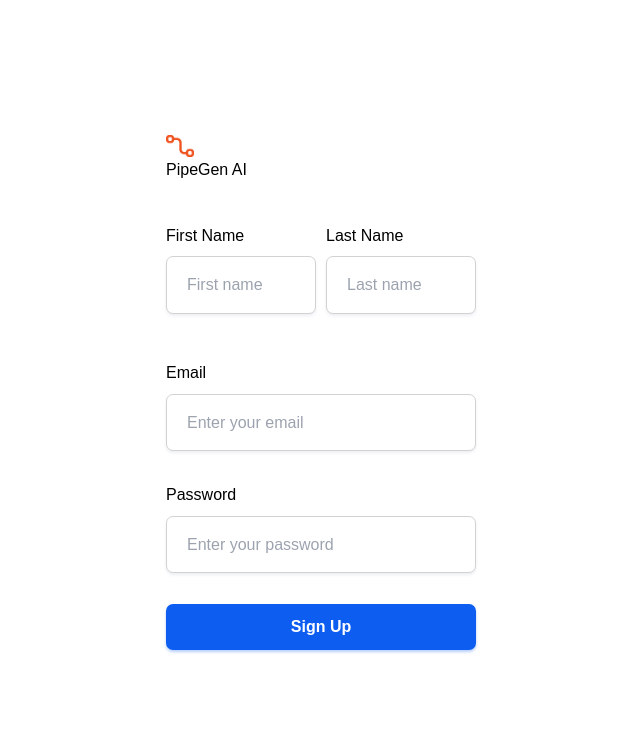
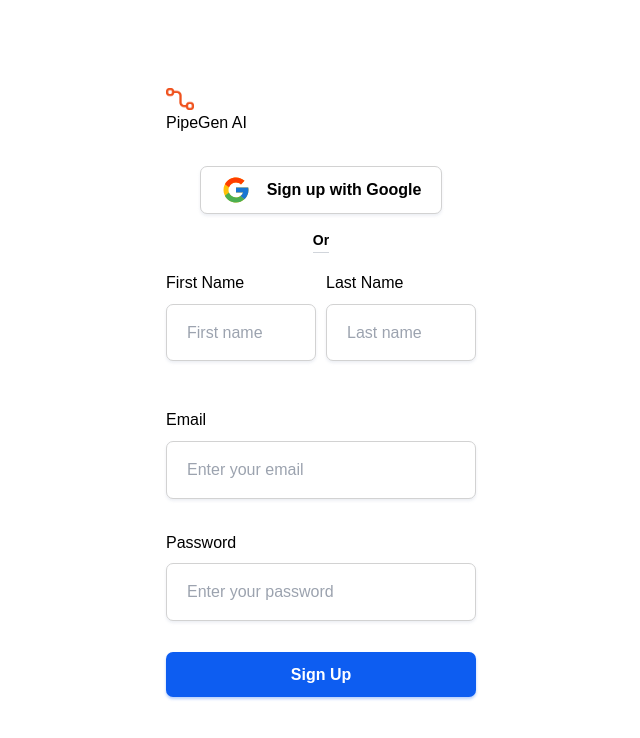
Before and after one commit to KaranpreetRaja/pipegen, a React (Vite) app in the folder app/: page /signup in a window 1280 px wide. Shown: the top 738 px of the page, without its empty margins (319-959 px from the left). Built offline with nearby package versions, Linux system fonts and the light colour scheme.

Commit message:
Added google sign in option

```diff
--- a/app/src/pages/Login.jsx
+++ b/app/src/pages/Login.jsx
@@ -1,5 +1,7 @@
 import React, { useState } from 'react';
 import axios from 'axios';
+import { FcGoogle } from 'react-icons/fc'
+import { IconContext } from "react-icons";
 
 const Login = () => {
     const [formData, setFormData] = useState({
@@ -34,6 +36,21 @@ const Login = () => {
                 <h2>
                     <img src='/logo.png' width={28} /> PipeGen AI
                 </h2>
+            </div>
+            <div>
+                <div className="flex justify-center w-full mt-2">
+                    <button className="w-96 h-12 input-field bg-white border-slate-500 border-2 text-black font-bold py-3 px-24 rounded inline-flex items-center">
+                        <IconContext.Provider value={{ size: "30px" }}>
+                            <FcGoogle />
+                        </IconContext.Provider>
+                        <span className="ml-4">Sign in with Google</span>
+                    </button>
+                </div>
+                <p className="text-sm font-semibold text-center mt-4">
+                    <span className="border-b w-full text-center border-gray-300 py-1">
+                    Or
+                    </span>
+                </p>
             </div>
             <form className="login-form" onSubmit={handleSubmit}>
                 <div className="form-group">
--- a/app/src/pages/Signup.jsx
+++ b/app/src/pages/Signup.jsx
@@ -1,5 +1,7 @@
 import React, { useState } from 'react';
 import axios from "axios"
+import { FcGoogle } from 'react-icons/fc'
+import { IconContext } from "react-icons";
 
 const Signup = () => {
 	const [formData, setFormData] = useState({
@@ -36,6 +38,21 @@ const Signup = () => {
 			<div className='sign-up-form'>
 				<h2><img src='/logo.png' width={28} /> PipeGen AI</h2>
 			</div>
+			<div>
+                <div className="flex justify-center w-full mt-2">
+                    <button className="w-96 h-12 input-field bg-white border-slate-500 border-2 text-black font-bold py-3 px-24 rounded inline-flex items-center">
+                        <IconContext.Provider value={{ size: "30px" }}>
+                            <FcGoogle />
+                        </IconContext.Provider>
+                        <span className="ml-4">Sign up with Google</span>
+                    </button>
+                </div>
+                <p className="text-sm font-semibold text-center mt-4">
+                    <span className="border-b w-full text-center border-gray-300 py-1">
+                    Or
+                    </span>
+                </p>
+            </div>
 			<form className="sign-up-form" onSubmit={handleSubmit}>
 				<div className="form-row">
 					<div className="form-group">
```
